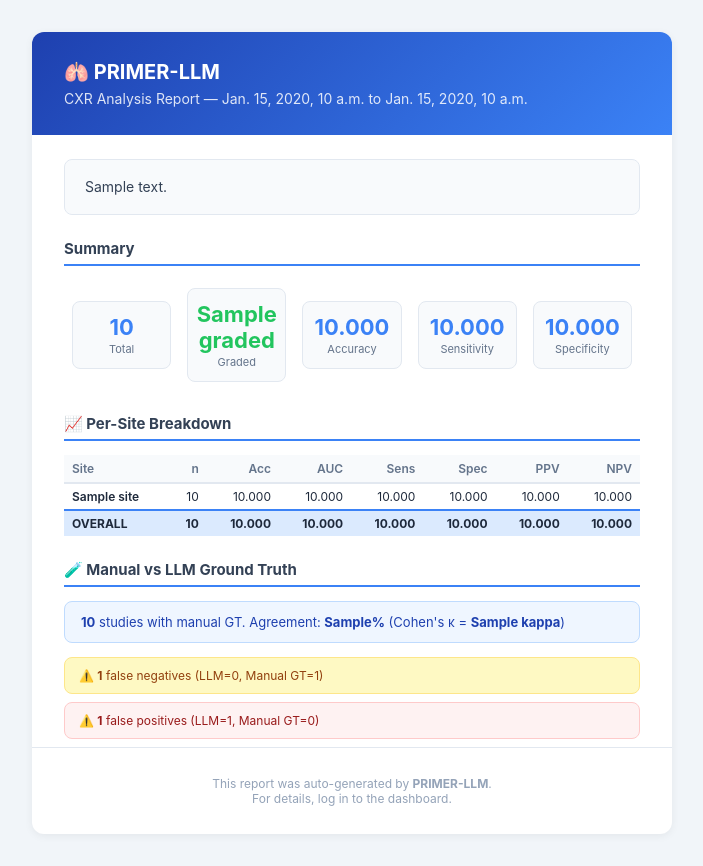
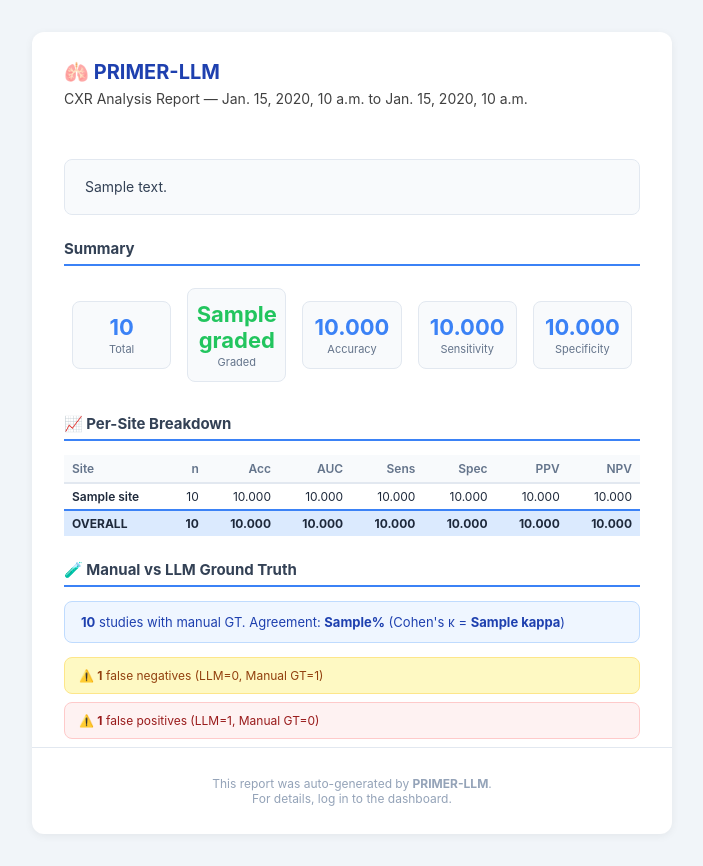
Before and after one commit to covie154/cxr-audit-site, a Django app: template django-app/report/templates/report/email_report.html in a window 1280 px wide. Shown: the whole page, without its empty margins (288-991 px from the left). Run offline with Django 5.2, Linux system fonts and the light colour scheme; the template is opened without the code that fills it: most values are stand-ins (such as "Sample title", 1, 10 or a date in 2020).

Commit message:
Modified email template a bit

```diff
--- a/django-app/report/templates/report/email_report.html
+++ b/django-app/report/templates/report/email_report.html
@@ -15,9 +15,9 @@
 
 <!-- Header -->
 <tr>
-<td style="background:linear-gradient(135deg,#1e40af,#3b82f6);padding:28px 32px;">
-    <h1 style="margin:0;font-size:20px;font-weight:700;color:#ffffff;">🫁 PRIMER-LLM</h1>
-    <p style="margin:6px 0 0;font-size:14px;color:rgba(255,255,255,.85);">CXR Analysis Report — {{ date_from }} to {{ date_to }}</p>
+<td style="padding:28px 32px;">
+    <h1 style="margin:0;font-size:20px;font-weight:700;color:#1e40af;">🫁 PRIMER-LLM</h1>
+    <p style="margin:6px 0 0;font-size:14px;color:rgba(0, 0, 0, 0.75);">CXR Analysis Report — {{ date_from }} to {{ date_to }}</p>
 </td>
 </tr>
 
```
